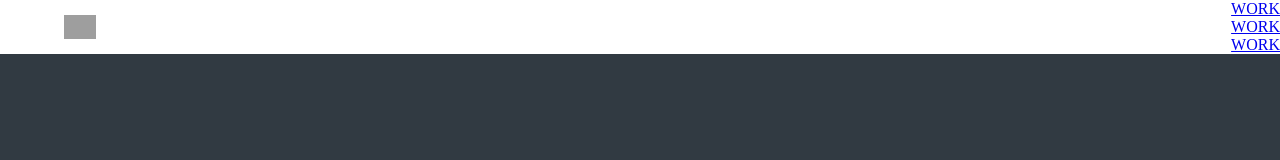
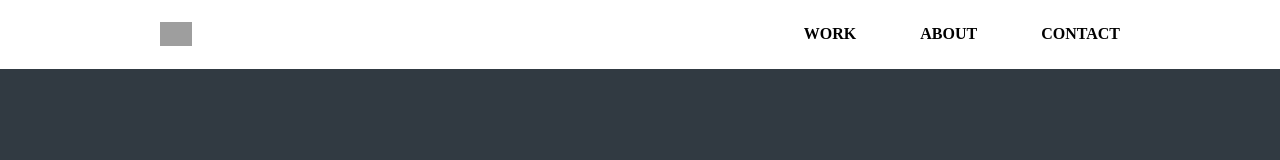
Before and after one commit to aivarask4476/codeacademy-241219-webcloning, a plain HTML site: page index.html in a window 1280 px wide. Drawn offline with Linux system fonts and the light colour scheme; grey boxes are pictures that could not be loaded.

Commit message:
finished header

```diff
--- a/index.html
+++ b/index.html
@@ -16,8 +16,8 @@
         />
         <ul>
           <li><a href="www.google.com">WORK</a></li>
-          <li><a href="www.google.com">WORK</a></li>
-          <li><a href="www.google.com">WORK</a></li>
+          <li><a href="www.google.com">ABOUT</a></li>
+          <li><a href="www.google.com">CONTACT</a></li>
         </ul>
       </header>
     </div>
--- a/style.css
+++ b/style.css
@@ -12,15 +12,23 @@ header {
   display: flex;
   background-color: white;
   justify-content: space-between;
+  padding: 1.4rem 10rem;
+  align-items: center;
 }
 
 header ul {
   list-style: none;
+  display: flex;
+  gap: 4rem;
+  font-weight: bold;
+}
+
+header ul li a {
   text-decoration: none;
+  color: black;
 }
 
 header img {
   width: 2rem;
   object-fit: contain;
-  padding-left: 4rem;
 }
```
Also changed, not shown: 1 other file.
